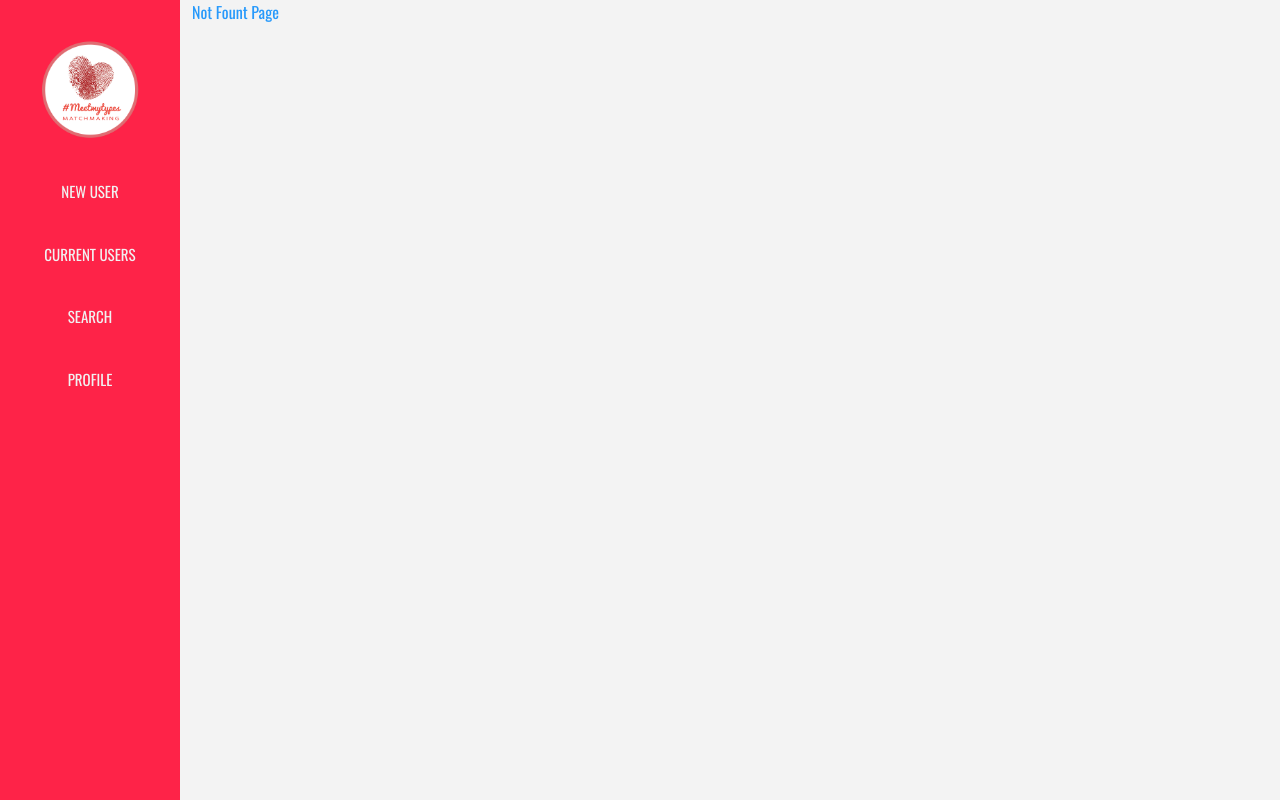
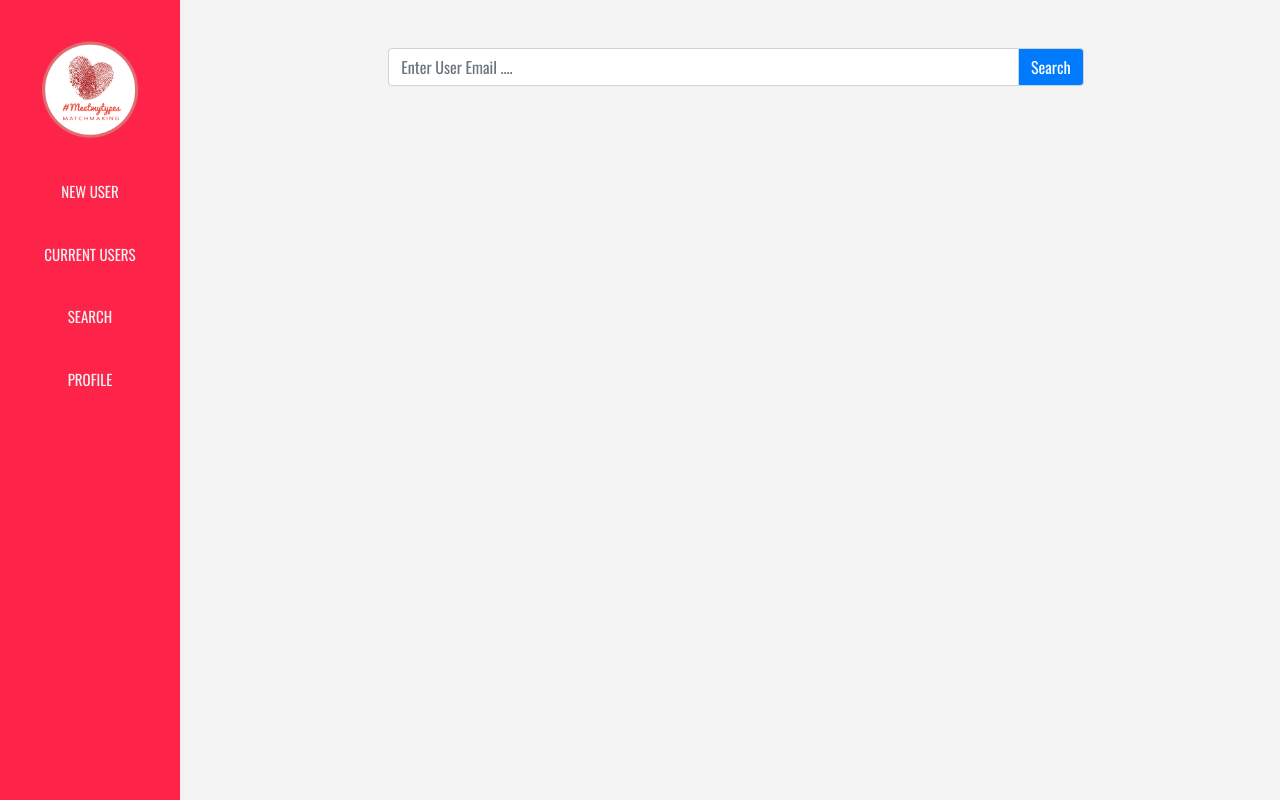
Before and after one commit to zCode-Solutions/meetMyTypes, a React (Create React App) app in the folder meetmytypesadmin/: page /search in a window 1280 px wide. Built offline with nearby package versions, Linux system fonts and the light colour scheme.

Commit message:
searchBar component completed

```diff
--- a/meetmytypesadmin/src/App.js
+++ b/meetmytypesadmin/src/App.js
@@ -6,6 +6,7 @@ import Home from "./components/Home";
 import NewUser from "./containers/NewUser";
 import NotFoundPage from "./components/NotFoundPage";
 import CurrentUsers from "./containers/CurrentUsers";
+import Search from "./containers/Search";
 
 import "./App.css";
 import "bootstrap/dist/css/bootstrap.min.css";
@@ -18,6 +19,7 @@ function App() {
       <Route exact path="/" component={Home}/>
       <Route path="/new-user" component={NewUser}/>
       <Route path="/current-users" component={CurrentUsers}/>
+      <Route path="/search" component={Search}/>
       <Route component={NotFoundPage}/>
       </Switch>
     </Fragment>
--- /dev/null
+++ b/meetmytypesadmin/src/components/SearchBar/index.js
@@ -0,0 +1,33 @@
+import React, { Fragment } from "react";
+import "./style.css";
+
+export default () => {
+  return (
+    <Fragment>
+      <div className="container">
+        <div className="row">
+          <div className="col-10 mx-auto col-md-8 mt-4 text-center">
+            <form className="mt-4" >
+              <div className="input-group">
+                <input
+                  type="text"
+                  name="search"
+                  placeholder="Enter User Email ...."
+                  className="form-control"
+                />
+                <div className="input-group-append">
+                  <button
+                    type="submit"
+                    className="input-group-text bg-primary text-white"
+                  >
+                    Search
+                  </button>
+                </div>
+              </div>
+            </form>
+          </div>
+        </div>
+      </div>
+    </Fragment>
+  );
+};
--- a/meetmytypesadmin/src/containers/Search/index.js
+++ b/meetmytypesadmin/src/containers/Search/index.js
@@ -0,0 +1,12 @@
+import React, { Fragment } from "react";
+import SearchBar from "../../components/SearchBar";
+
+export default () => {
+  return (
+    <Fragment>
+      <div className="main">
+        <SearchBar />
+      </div>
+    </Fragment>
+  );
+};
```
Also changed, not shown: meetmytypesadmin/src/components/SearchBar/style.css (added).
